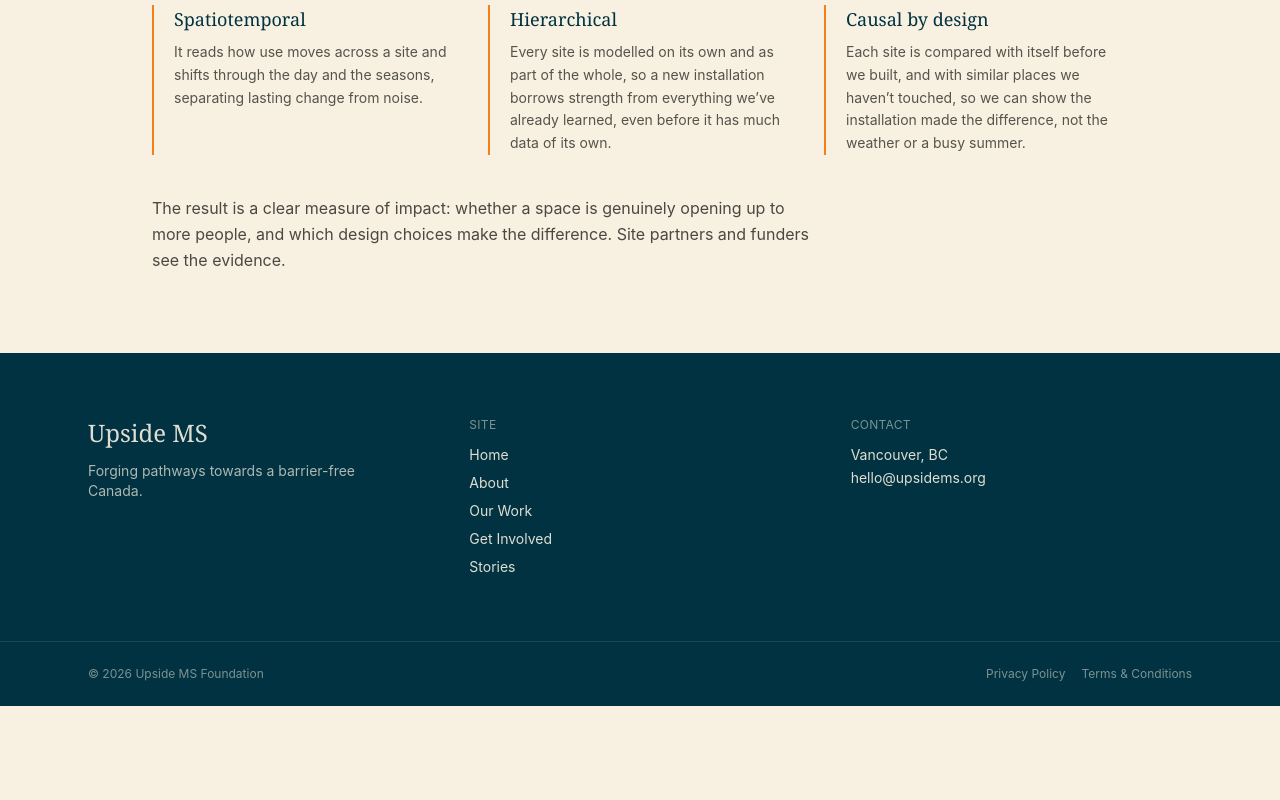
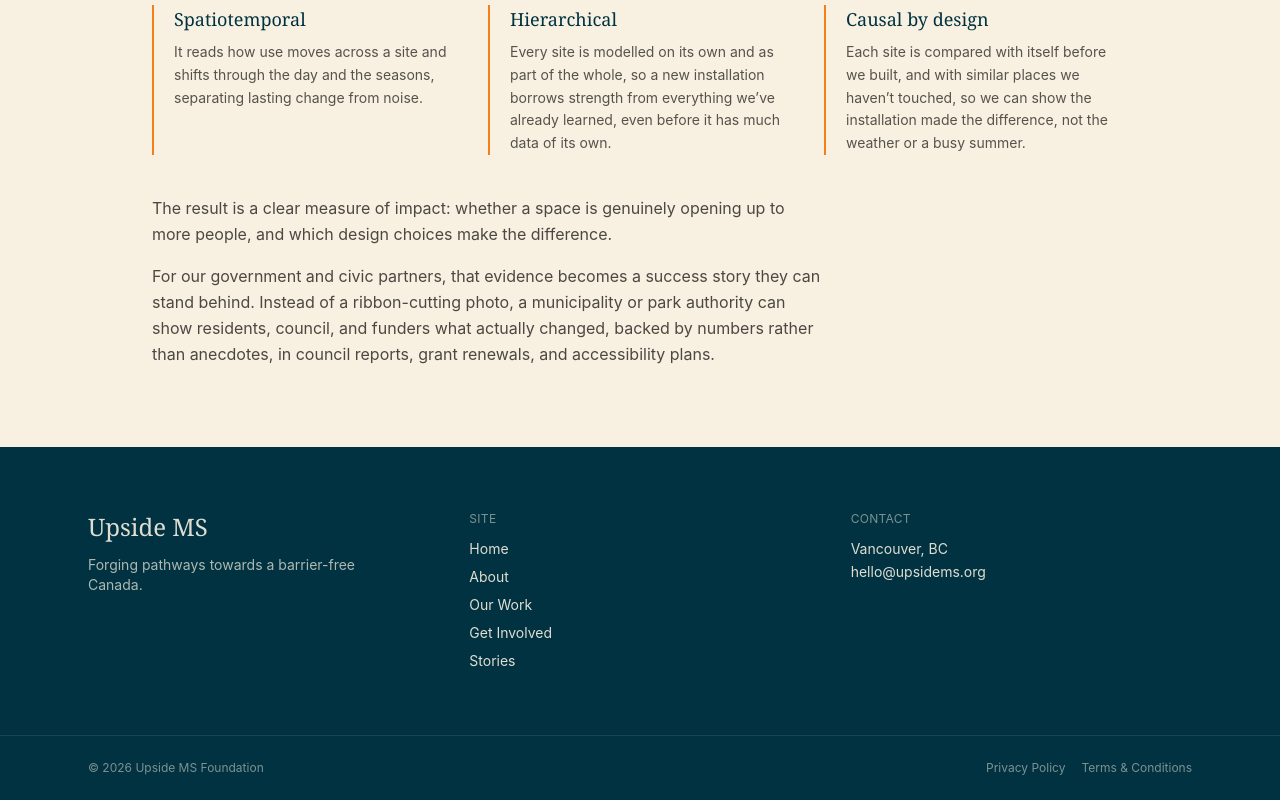
Before and after one commit to keefpetes/upsidems, a Next.js app: page /our-work in a window 1280 px wide. Shown: the part 2023-2823 px from the top of the page. Before the commit the page ends 2729 px from the top, so only its background shows below. Built offline with nearby package versions, Linux system fonts and the light colour scheme.

Commit message:
Our Work: evidence as success narratives for government partners
Co-Authored-By: Claude Opus 5.5 <noreply@anthropic.com>

```diff
--- a/src/app/our-work/page.tsx
+++ b/src/app/our-work/page.tsx
@@ -190,7 +190,15 @@ export default function OurWork() {
             <p className="text-ink/80 leading-relaxed">
               The result is a clear measure of impact: whether a space is
               genuinely opening up to more people, and which design choices
-              make the difference. Site partners and funders see the evidence.
+              make the difference.
+            </p>
+            <p className="text-ink/80 leading-relaxed mt-4">
+              For our government and civic partners, that evidence becomes a
+              success story they can stand behind. Instead of a ribbon-cutting
+              photo, a municipality or park authority can show residents,
+              council, and funders what actually changed, backed by numbers
+              rather than anecdotes, in council reports, grant renewals, and
+              accessibility plans.
             </p>
           </div>
         </ScrollReveal>
```
